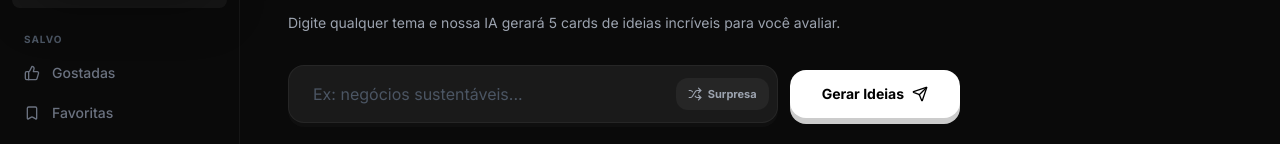
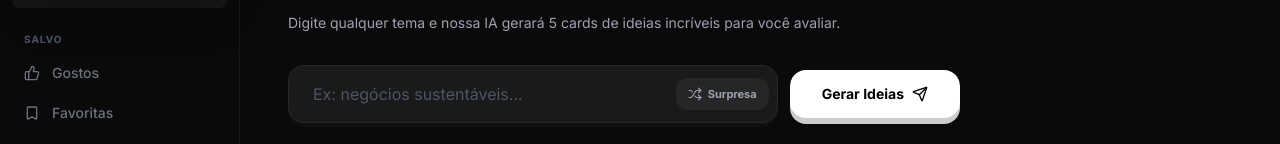
Before and after one commit to T0matas/100IDEIAS, a React (Vite) app: page / in a window 1280 px wide. Shown: the part 177-321 px from the top of the page. Built offline with nearby package versions, Linux system fonts and the light colour scheme.

Commit message:
feat: sas

```diff
--- a/src/App.tsx
+++ b/src/App.tsx
@@ -104,7 +104,7 @@ function App() {
                 transition: { type: "spring", stiffness: 400, damping: 10 }
               }}
               className="p-2 text-gray-500 hover:text-white hover:bg-white/[0.03] rounded-xl transition-all cursor-pointer group"
-              title="Gostadas"
+              title="Gostos"
             >
               <ThumbsUp className="w-5 h-5 transition-colors" />
             </motion.button>
--- a/src/components/LikedIdeasGrid.tsx
+++ b/src/components/LikedIdeasGrid.tsx
@@ -75,8 +75,8 @@ export function LikedIdeasGrid({
                 <div className="flex flex-col space-y-12">
                   <div className="flex flex-col items-start text-left space-y-2 pt-4">
                     <div className="w-12 h-1 bg-white/20 rounded-full mb-4" />
-                    <h3 className="text-3xl font-bold text-white tracking-tight">Nenhuma ideia gostada</h3>
-                    <p className="text-gray-500 text-sm">As ideias que você marcar como "gostei" aparecerão nesta lista</p>
+                    <h3 className="text-3xl font-bold text-white tracking-tight">Nenhuma ideia marcada como gosto</h3>
+                    <p className="text-gray-500 text-sm">As ideias que você marcar como gosto aparecerão nesta lista</p>
                   </div>
 
                   <div className="grid grid-cols-1 sm:grid-cols-2 lg:grid-cols-3 gap-6 opacity-20 pointer-events-none select-none">
--- a/src/components/MobileSidebar.tsx
+++ b/src/components/MobileSidebar.tsx
@@ -30,7 +30,7 @@ interface MobileSidebarProps {
 
 const MENU_ITEMS = [
   { id: 'gerador', label: 'Gerador', icon: Compass, category: 'Criar' },
-  { id: 'gostadas', label: 'Gostadas', icon: ThumbsUp, category: 'Salvo' },
+  { id: 'gostadas', label: 'Gostos', icon: ThumbsUp, category: 'Salvo' },
   { id: 'favoritas', label: 'Favoritas', icon: Bookmark, category: 'Salvo' },
 ]
 
--- a/src/components/Sidebar.tsx
+++ b/src/components/Sidebar.tsx
@@ -15,7 +15,7 @@ interface SidebarProps {
 
 const MENU_ITEMS = [
   { id: 'gerador', label: 'Gerador', icon: Compass, category: 'Criar' },
-  { id: 'gostadas', label: 'Gostadas', icon: ThumbsUp, category: 'Salvo' },
+  { id: 'gostadas', label: 'Gostos', icon: ThumbsUp, category: 'Salvo' },
   { id: 'favoritas', label: 'Favoritas', icon: Bookmark, category: 'Salvo' },
 ]
 
```
